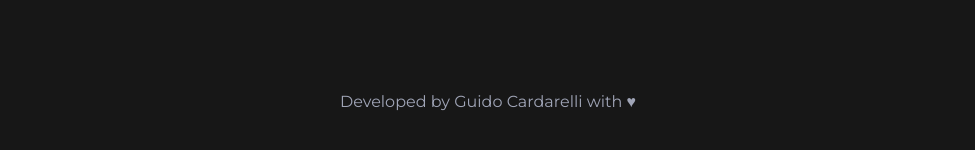
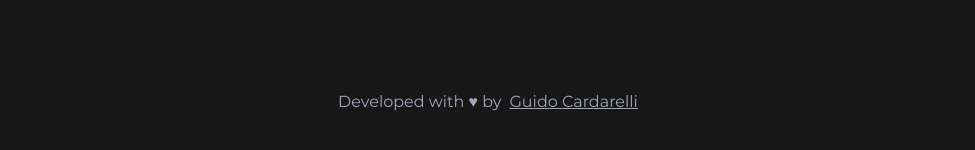
Before and after one commit to GuidoCarda/doguitype, a React (Vite) app: page / in a window 1280 px wide. Shown: the part 642-792 px from the top of the page, without its empty margins (152-1127 px from the left). Built offline with nearby package versions, Linux system fonts and the light colour scheme; no server answers.

Commit message:
added link to github in footer

```diff
--- a/src/App.css
+++ b/src/App.css
@@ -112,6 +112,11 @@ button {
 .footer {
   justify-content: center;
   color: rgb(160, 165, 183);
+}
+
+.footer .footer-link {
+  color: inherit;
+  margin-left: 0.5rem;
 }
 
 .nav-logo {
--- a/src/components/Footer.jsx
+++ b/src/components/Footer.jsx
@@ -1,7 +1,18 @@
 import React from "react";
 
 const Footer = () => {
-  return <div className="footer">Developed by Guido Cardarelli with ♥</div>;
+  return (
+    <div className="footer">
+      Developed with ♥ by{" "}
+      <a
+        className="footer-link"
+        target="_black"
+        href="https://github.com/guidocarda"
+      >
+        Guido Cardarelli
+      </a>{" "}
+    </div>
+  );
 };
 
 export default Footer;
```
